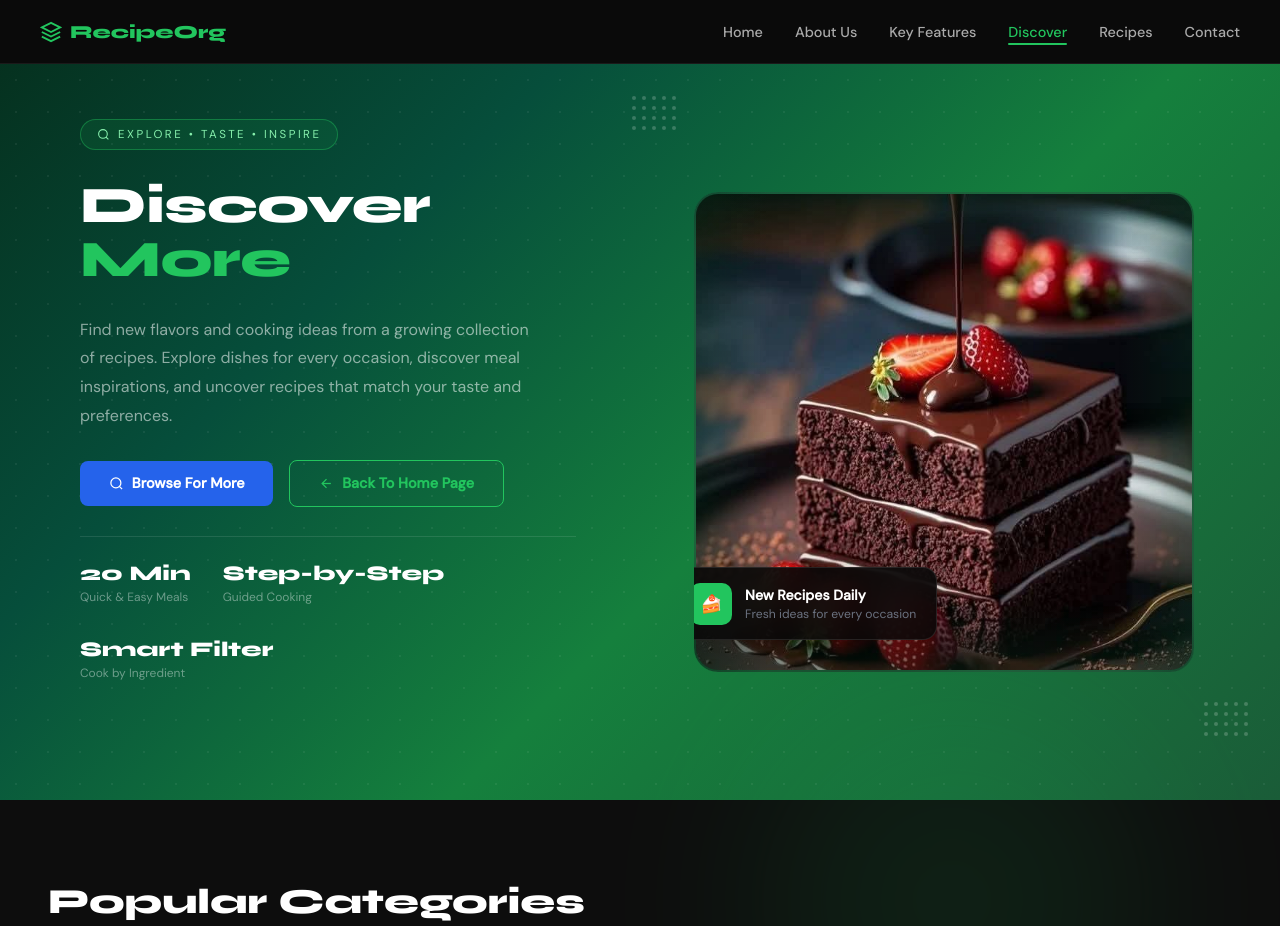
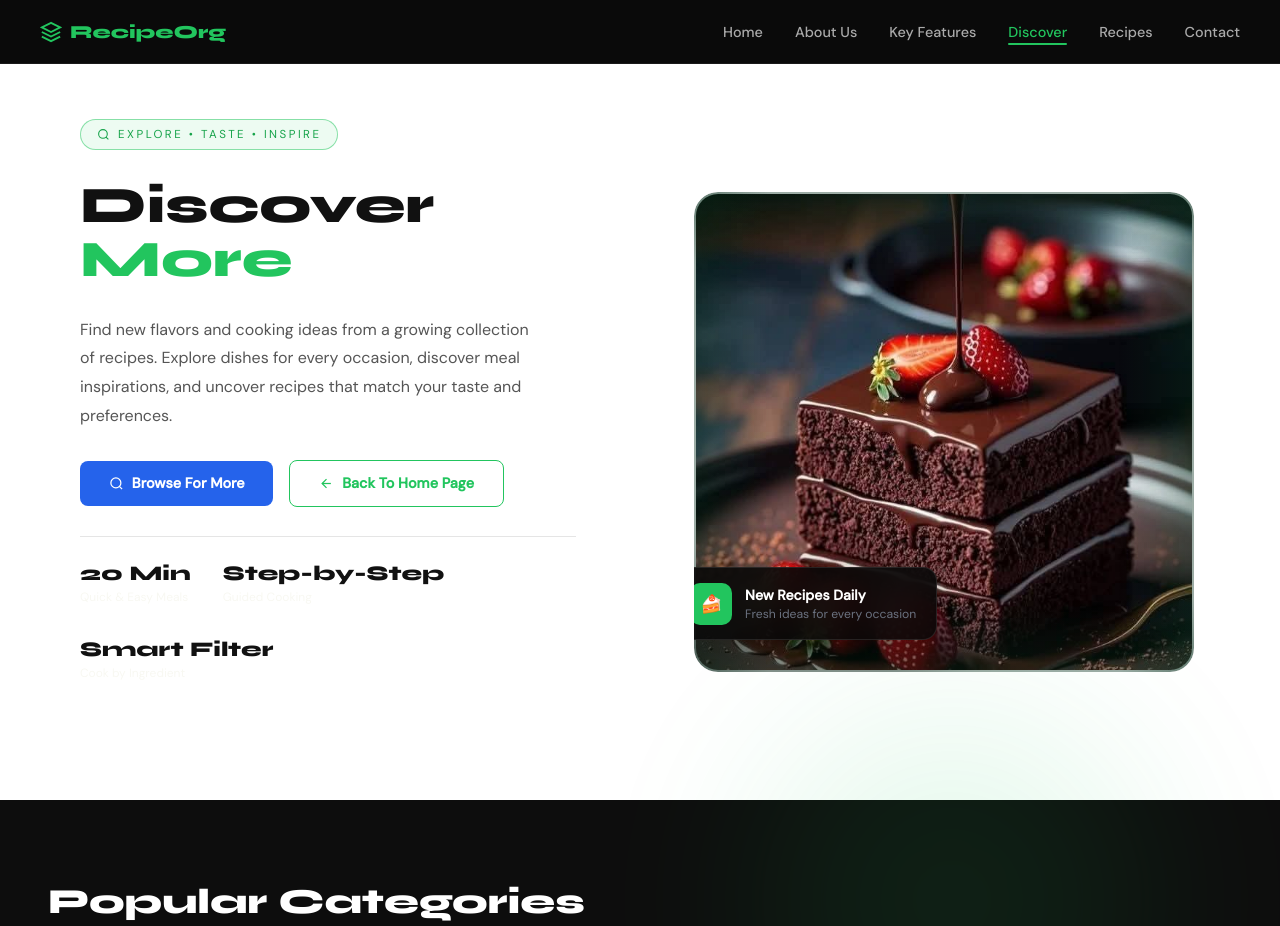
Before and after one commit to MuhammadAbdullahKhan11may/Recipe-ingredient-Organizer, a plain HTML site: page discover.html in a window 1280 px wide. Shown: the top 926 px of the page. Drawn offline with Linux system fonts and the light colour scheme.

Commit message:
Update discover.css

```diff
--- a/discover.css
+++ b/discover.css
@@ -121,7 +121,7 @@
     #discover-hero {
       min-height: 100vh;
       padding-top: var(--nav-h);
-      background: linear-gradient(135deg, #052e1c 0%, #064e3b 30%, #15803d 60%, #1a5c38 100%);
+      background: #ffffff;
       display: grid;
       grid-template-columns: 1fr 1fr;
       position: relative;
@@ -181,18 +181,19 @@
       border-radius: 30px; width: fit-content;
       background: rgba(34,197,94,0.1);
       text-transform: uppercase;
+      border-color: rgba(34,197,94,0.5); color: #16a34a; background: rgba(34,197,94,0.08);
     }
 
     .d-title {
       font-family: 'Syne', sans-serif;
       font-size: clamp(2.2rem, 4vw, 4rem);
       font-weight: 800; line-height: 1.05;
-      color: #fff; letter-spacing: -0.5px;
+      color: #111;
     }
     .d-title span { color: var(--green); }
 
     .d-desc {
-      color: rgba(255,255,255,0.55);
+     color: #555;
       font-size: 1rem; line-height: 1.8;
       max-width: 460px;
     }
@@ -205,7 +206,7 @@
     .d-stats {
       display: flex; gap: 2rem;
       padding-top: 1.5rem;
-      border-top: 1px solid rgba(255,255,255,0.1);
+      border-top: 1px solid rgba(0,0,0,0.1);
       flex-wrap: wrap;
     }
     .d-stat {
@@ -213,9 +214,9 @@
     }
     .d-stat-num {
       font-family: 'Syne', sans-serif;
-      font-weight: 800; font-size: 1.3rem; color: #fff;
+      font-weight: 800; font-size: 1.3rem; color: #111;
     }
-    .d-stat-label { font-size: 0.75rem; color: rgba(255,255,255,0.4); }
+    .d-stat-label { font-size: 0.75rem; color: #888); }
 
     /* RIGHT — image */
     .d-right {
```
